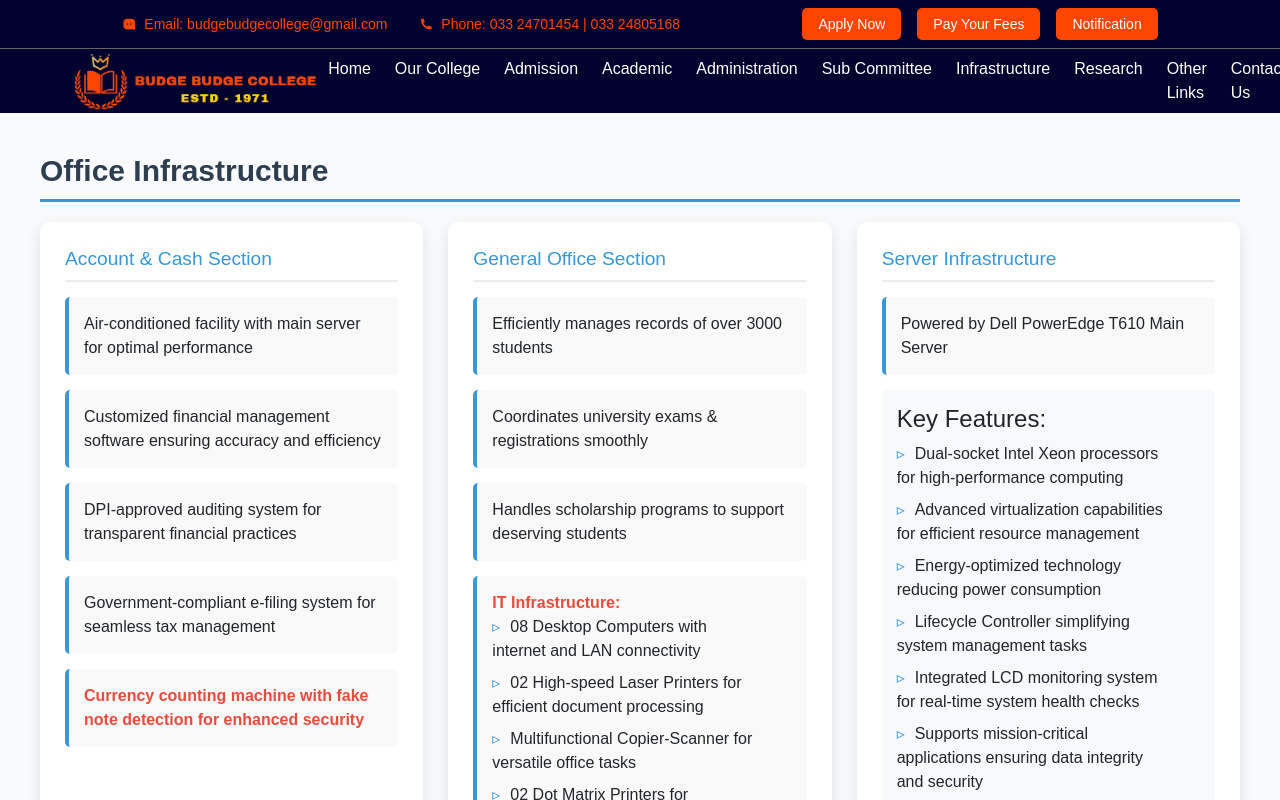
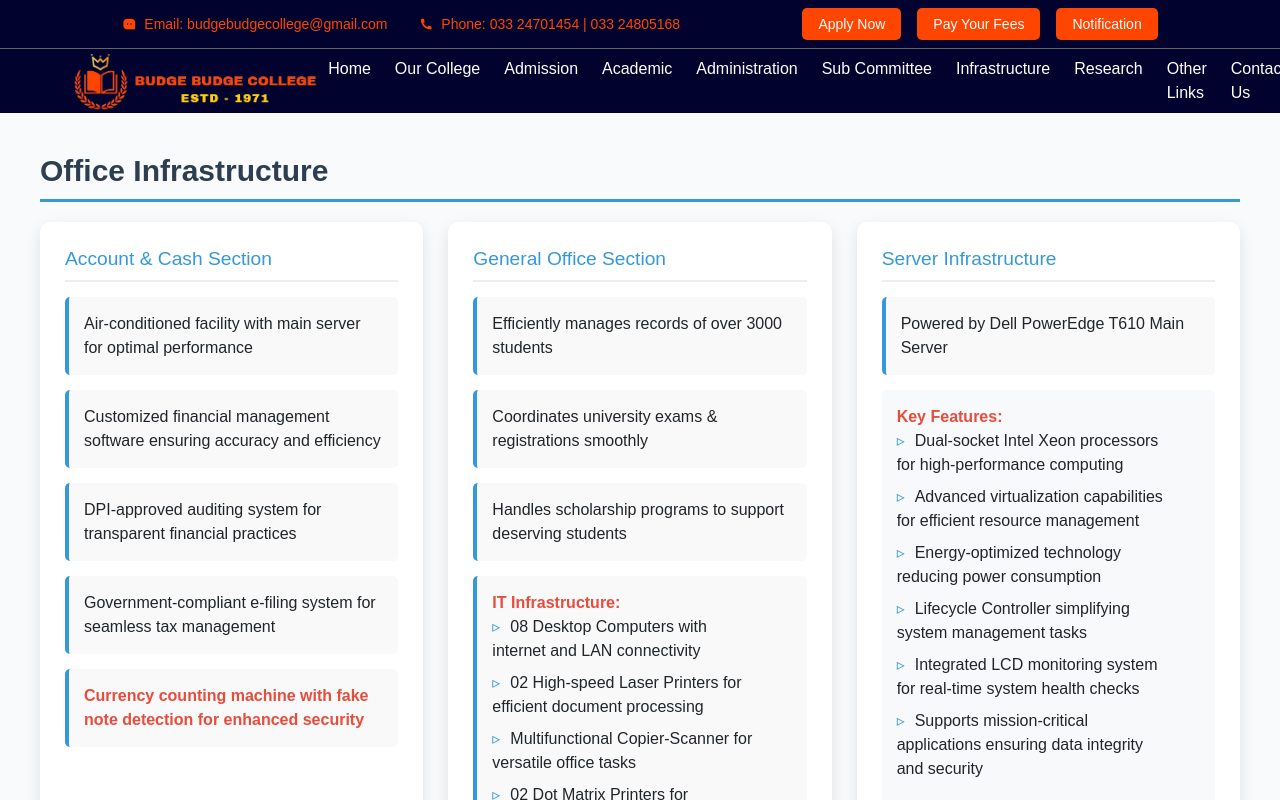
Before and after one commit to SampadMondal-git/Budge-Budge-College-Official, a React (Create React App) app: page /officeinfrastructure in a window 1280 px wide. Shown: the top 800 px of the page. Built offline with nearby package versions, Linux system fonts and the light colour scheme.

Commit message:
JSX modified

```diff
--- a/src/navlinks pages/officeinfrastructure.jsx
+++ b/src/navlinks pages/officeinfrastructure.jsx
@@ -41,7 +41,7 @@ export function Officeinfrastructure() {
                         <h3>Server Infrastructure</h3>
                         <div className={myStyles.point}>Powered by Dell PowerEdge T610 Main Server</div>
                         <div className={myStyles.server_features}>
-                            <h4>Key Features:</h4>
+                            <span className={myStyles.highlight}>Key Features:</span>
                             <ul className={myStyles.equipment_list}>
                                 <li>Dual-socket Intel Xeon processors for high-performance computing</li>
                                 <li>Advanced virtualization capabilities for efficient resource management</li>
```
